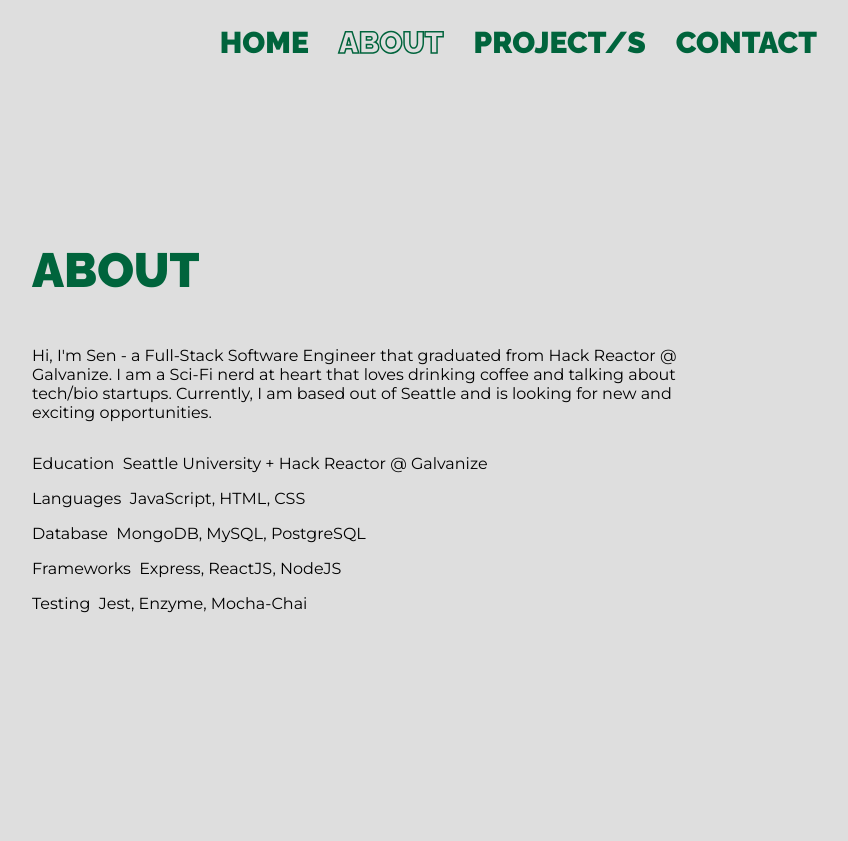
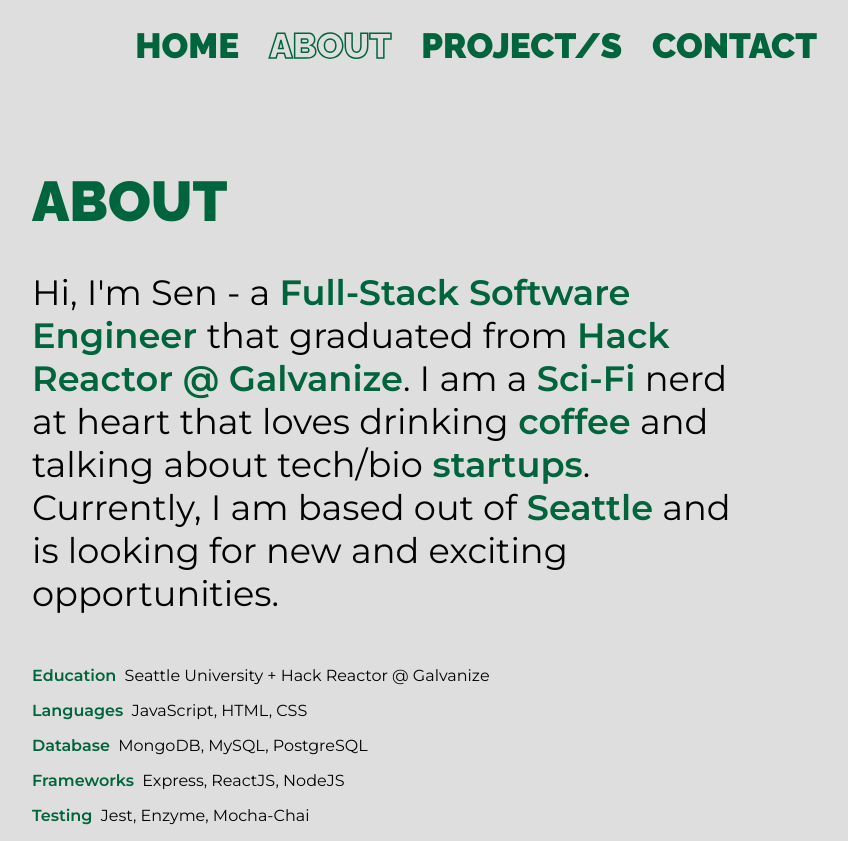
Before and after one commit to senwLu/senLuRes.v2, a React app: page / in a window 1280 px wide. Shown: the whole page, without its empty margins (256-1104 px from the left). Built offline with nearby package versions, Linux system fonts and the light colour scheme.

Commit message:
made changed to about => css & component

```diff
--- a/src/components/About.jsx
+++ b/src/components/About.jsx
@@ -4,28 +4,27 @@ import React from 'react';
 const About = () => {
   	return (
     	<div className='about-container' >
-			<h1 className='slide-right'>ABOUT</h1>
-			<div className='aboutme-wrapper slide-left'>
-			<p>
-					Hi, I'm Sen - a <span className='about-style'>Full-Stack Software Engineer </span>
-					that graduated from <span className='about-style'>Hack Reactor @ Galvanize</span>.
-					I am a <span className='about-style'>Sci-Fi</span> nerd at heart that loves drinking
-					<span className='about-style'> coffee</span> and talking about tech/bio
-					<span className='about-style'> startups</span>. Currently, I am based out of
-					<span className='about-style'> Seattle</span> and is looking for new and exciting opportunities.
-			</p>
+			<h1>ABOUT</h1>
+
+			<div className='aboutme-wrapper'>
+				<p>
+					Hi, I'm Sen - a <span className='style-color'>Full-Stack Software Engineer </span>
+					that graduated from <span className='style-color'>Hack Reactor @ Galvanize</span>.
+					I am a <span className='style-color'>Sci-Fi</span> nerd at heart that loves drinking
+					<span className='style-color'> coffee</span> and talking about tech/bio
+					<span className='style-color'> startups</span>. Currently, I am based out of
+					<span className='style-color'> Seattle</span> and is looking for new and exciting opportunities.
+				</p>
 			</div>
-			<div className='row row-container'>
-				<div className='column c1'>
-						<div className='aboutskill-wrapper slide-top'>
-							<p><span className='about-style'>Education</span>&nbsp;&nbsp;Seattle University + Hack Reactor @ Galvanize</p>
-							<p><span className='about-style'>Languages</span>&nbsp;&nbsp;JavaScript, HTML, CSS</p>
-							<p><span className='about-style'>Database</span>&nbsp;&nbsp;MongoDB, MySQL, PostgreSQL</p>
-							<p><span className='about-style'>Frameworks</span>&nbsp;&nbsp;Express, ReactJS, NodeJS</p>
-							<p><span className='about-style'>Testing</span>&nbsp;&nbsp;Jest, Enzyme, Mocha-Chai</p>
-						</div>
-				</div>
+
+			<div>
+				<p><span className='style-color'>Education</span>&nbsp;&nbsp;Seattle University + Hack Reactor @ Galvanize</p>
+				<p><span className='style-color'>Languages</span>&nbsp;&nbsp;JavaScript, HTML, CSS</p>
+				<p><span className='style-color'>Database</span>&nbsp;&nbsp;MongoDB, MySQL, PostgreSQL</p>
+				<p><span className='style-color'>Frameworks</span>&nbsp;&nbsp;Express, ReactJS, NodeJS</p>
+				<p><span className='style-color'>Testing</span>&nbsp;&nbsp;Jest, Enzyme, Mocha-Chai</p>
 			</div>
+
     	</div>
   	)
 }
--- a/src/style.css
+++ b/src/style.css
@@ -106,10 +106,10 @@ body {
   height: 25px;
   display: flex;
   justify-content: flex-end;
-  margin: 25px auto 20vh auto;
+  margin: 25px auto 10vh auto;
 
   font-family: "Raleway", sans-serif;
-  font-size: 30px;
+  font-size: 35px;
   color: #00643c;
 }
 
@@ -133,10 +133,14 @@ body {
 
 .about-container h1 {
   font-family: "Raleway", sans-serif;
-  font-size: 3em;
+  font-size: 3.5em;
   color: #00643c;
 }
 
+.aboutme-wrapper {
+  margin-top: -1em;
+  font-size: 2.2em;
+}
 
 
 
@@ -145,3 +149,9 @@ body {
   -webkit-text-stroke: 1.5px #00643c;
   color: #dedede;
 }
+
+/* Change set style-color */
+.style-color {
+  color: #00643c;
+  font-weight: 600;
+}
```
